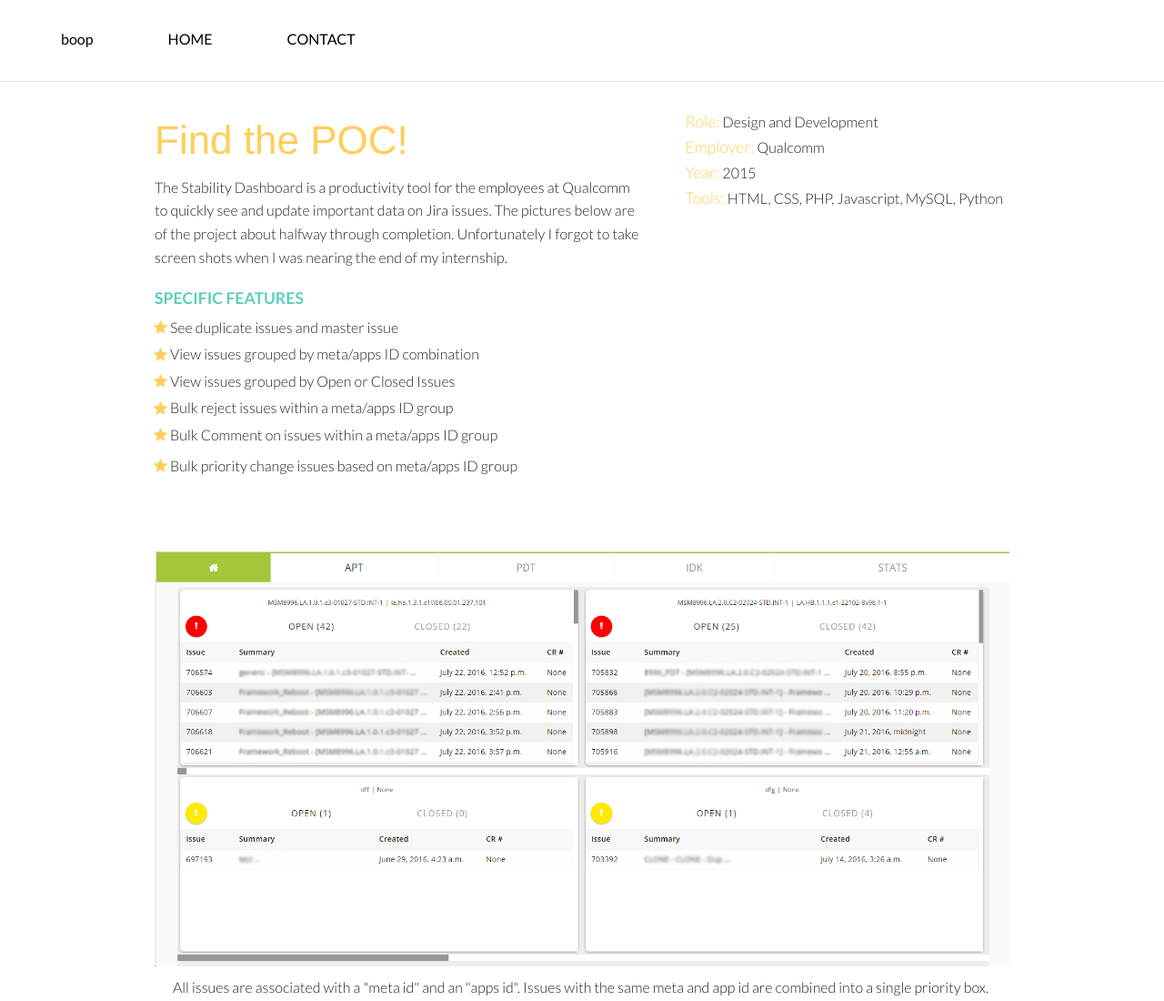
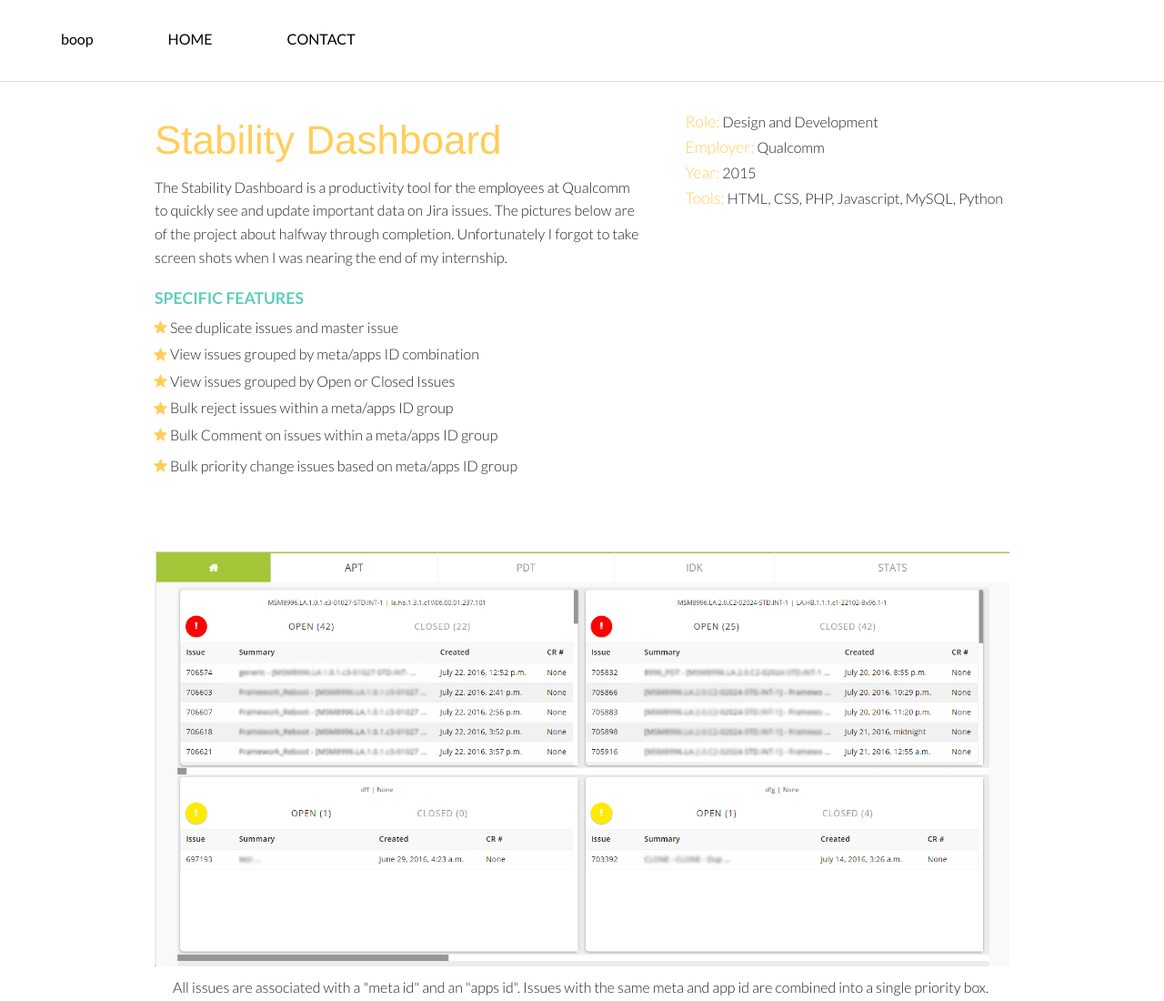
Before and after one commit to brmi/brmi.github.io, a website: page project1.html in a window 1280 px wide. Shown: the top 1100 px of the page at 91% size. Drawn offline with Linux system fonts and the light colour scheme.

Commit message:
Fixed title

```diff
--- a/project1.html
+++ b/project1.html
@@ -26,7 +26,7 @@
         <div class="row">
         <div class="small-12 columns projects-project">
           <div class="small-7 medium-7 large-7 columns project-page">
-            <h1>Find the POC!</h1>
+            <h1>Stability Dashboard</h1>
             <p class="project-description">
               The Stability Dashboard is a productivity tool for the employees at Qualcomm to quickly see and update
               important data on Jira issues. The pictures below are of the project about halfway through completion.
```
